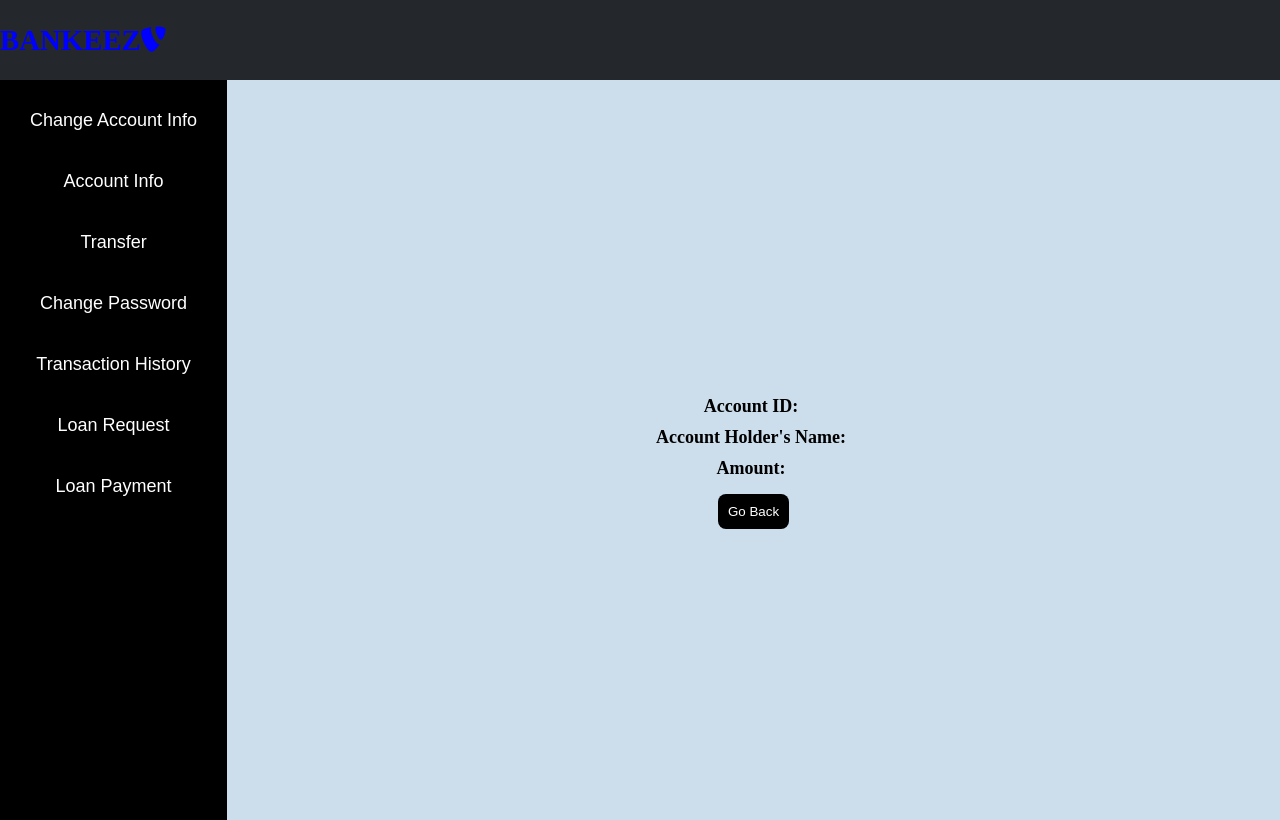
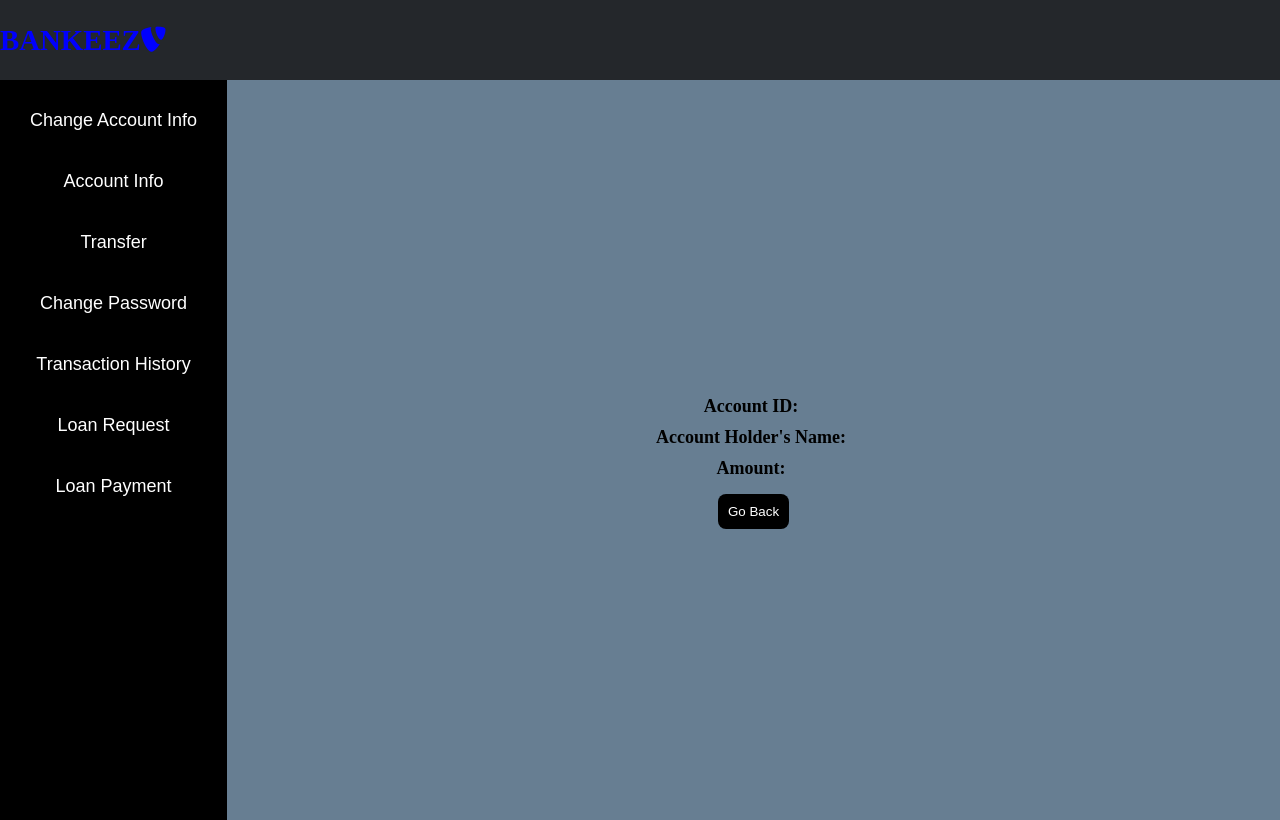
Before and after one commit to Abdul-Wahab1210/DBS-Proeject, a React (Create React App) app: page /ClientHome in a window 1280 px wide. Built offline with nearby package versions, Linux system fonts and the light colour scheme.

Commit message:
Client Change Account Info, Loan Payment Left

```diff
--- a/src/components/ClientHome.css
+++ b/src/components/ClientHome.css
@@ -46,8 +46,8 @@ body {
   align-items: center;
   justify-content: flex-start;
   padding: 10px;
-  background-color: #4785b846;
   flex: 1;
+  background-color: rgb(103, 126, 146);
 }
 
 .transaction-log-table {
```
